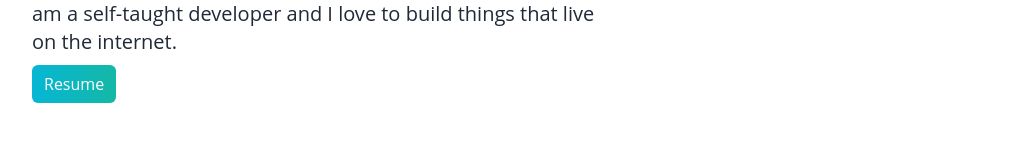
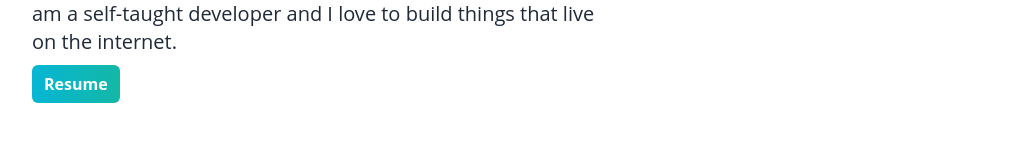
Before and after one commit to Prajapati-Shivam/react-portfolio, a React (Create React App) app: page / in a window 1280 px wide. Shown: the part 440-595 px from the top of the page, without its empty margins (128-1149 px from the left). Built offline with nearby package versions, Linux system fonts and the light colour scheme; the HTML template or start-up script is replaced by a standard one.

Commit message:
added some animation

```diff
--- a/package.json
+++ b/package.json
@@ -9,6 +9,7 @@
     "@testing-library/jest-dom": "^5.16.5",
     "@testing-library/react": "^13.4.0",
     "@testing-library/user-event": "^13.5.0",
+    "animate.css": "^4.1.1",
     "emailjs-com": "^3.2.0",
     "react": "^18.2.0",
     "react-dom": "^18.2.0",
--- a/src/components/Contact.js
+++ b/src/components/Contact.js
@@ -100,7 +100,7 @@ export default function Contact() {
                 required
                 name="message"
                 placeholder="Enter your message here..."
-                rows="6"
+                rows="4"
                 className="w-full p-2 bg-transparent border-2 border-gray-500 rounded-md text-gray-800 dark:text-white focus:outline-none"
               ></textarea>
             </div>
--- a/src/components/Main.js
+++ b/src/components/Main.js
@@ -1,14 +1,15 @@
 import React from "react";
+import "animate.css";
 import resume from "../assets/resume.pdf";
 
 export default function Main() {
   return (
     <div className="h-screen flex flex-col justify-center" id="main">
       <div className="max-w-xl">
-        <h2 className="text-5xl font-extrabold pb-4 text-teal-600 md:text-6xl">
+        <h2 className="animate__animated animate__zoomIn text-5xl font-extrabold pb-4 text-teal-600 md:text-6xl">
           Shivam Prajapati
         </h2>
-        <h3 className="text-3xl font-bold py-2 md:text-4xl dark:text-gray-200">
+        <h3 className="animate__animated animate__slideInRight text-3xl font-bold py-2 md:text-4xl dark:text-gray-200">
           Web Developer
         </h3>
         <p className="text-md py-4 leading-6 text-gray-800 md:text-xl dark:text-gray-400">
@@ -17,7 +18,7 @@ export default function Main() {
           internet.
         </p>
         <a
-          className="bg-gradient-to-r from-cyan-500 to-teal-500 text-white px-3 py-2 rounded-md"
+          className="animate__animated animate__pulse bg-gradient-to-r from-cyan-500 to-teal-500 text-white px-3 py-2 rounded-md font-bold"
           href={resume}
           download={true}
         >
--- a/src/components/Skills.js
+++ b/src/components/Skills.js
@@ -9,6 +9,7 @@ import next from "../assets/next.svg";
 import mongodb from "../assets/mongodb.svg";
 import express from "../assets/express.svg";
 import nodejs from "../assets/nodejs.svg";
+import "animate.css";
 
 const skills = [
   {
```
Also changed, not shown: 1 other file (tests, documents, lock files or other folders).
